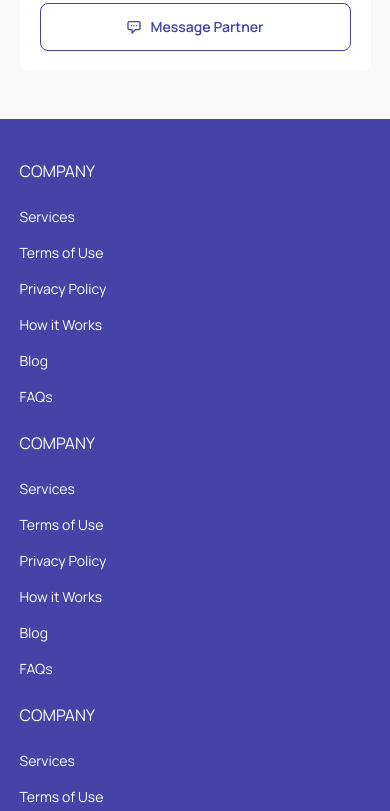
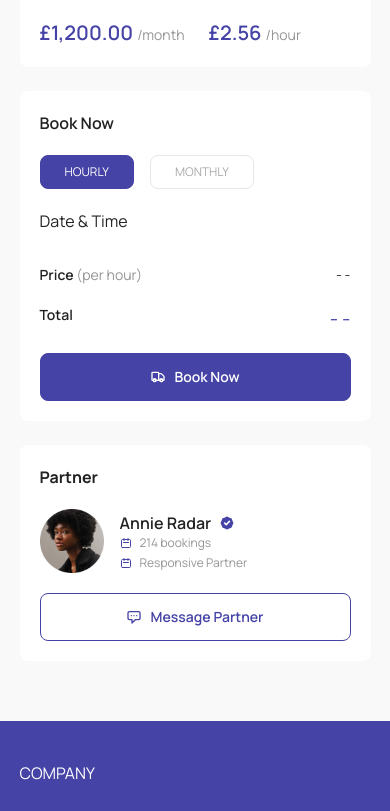
Before and after one commit to movveitcloud/mooveit-web, a Next.js app: page /book/1 in a window 390 px wide. Shown: the part 1173-1984 px from the top of the page. Built offline with nearby package versions, Linux system fonts and the light colour scheme; no server answers.

Commit message:
sticky update

```diff
--- a/pages/book/[listingId]/index.js
+++ b/pages/book/[listingId]/index.js
@@ -5,15 +5,18 @@ import BookListingMainCard from "../../../components/book-listing/BookListingMai
 const BookListing = () => {
   return (
     <PageLayout>
-      <div className="max-w-[90%] lg:max-w-[85%] mx-auto py-3 md:py-5 pb-12">
-        <div className="flex flex-col lg:flex-row space-y-6 lg:space-x-8 lg:space-y-0">
+      <div className="max-w-[90%] lg:max-w-[85%] mx-auto py-3 md:py-5 ">
+        <div className="flex flex-col lg:flex-row space-y-6 lg:space-x-8 lg:space-y-0 pb-12">
           <div className="w-full lg:w-[60%] flex flex-col space-y-8">
+            <BookListingMainCard />
             <BookListingMainCard />
           </div>
 
-          <div className="w-full lg:w-[40%] flex flex-col md:flex-row lg:flex-col space-y-6 space-x-0 lg:space-y-8 md:space-y-0 md:space-x-8 lg:space-x-0">
-            <BookNow />
-            <MessagePartner />
+          <div className="w-full lg:w-[40%]">
+            <div className="lg:sticky lg:top-8 flex flex-col md:flex-row lg:flex-col space-y-6 space-x-0 lg:space-y-8 md:space-y-0 md:space-x-8 lg:space-x-0">
+              <BookNow />
+              <MessagePartner />
+            </div>
           </div>
         </div>
       </div>
```
